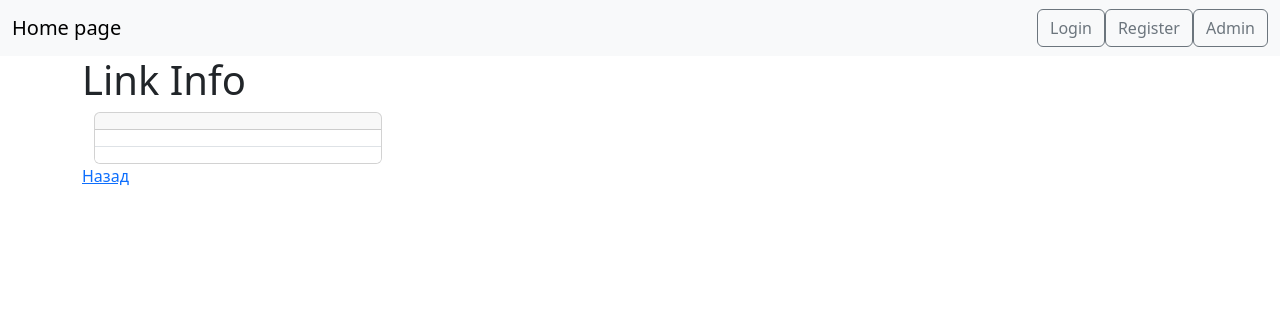
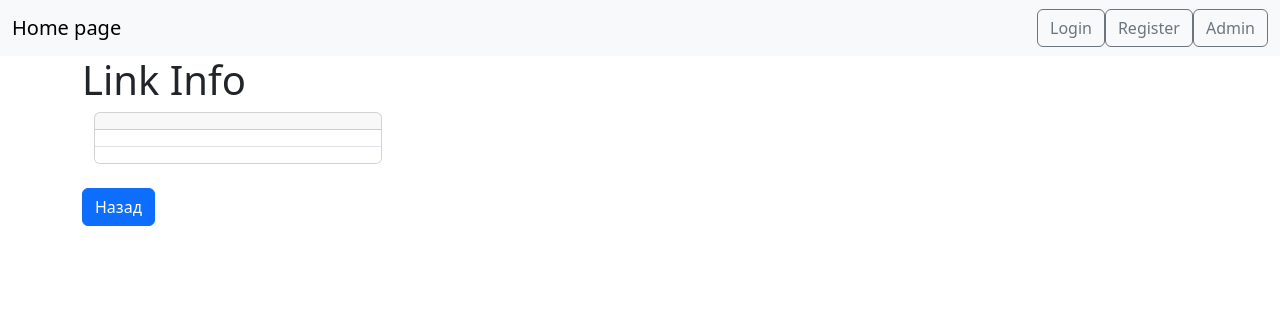
Before and after one commit to 3nk0d/Python_Basic_Course-Project, a Django app: template news_portal/web_interface/templates/web_interface/rss_links_detail.html in a window 1280 px wide. Shown: the top 316 px of the page. Run offline with Django 4.2, Linux system fonts and the light colour scheme; the template is opened without the code that fills it, so the values that code supplies are empty.

Commit message:
Add space

```diff
--- a/news_portal/web_interface/templates/web_interface/rss_links_detail.html
+++ b/news_portal/web_interface/templates/web_interface/rss_links_detail.html
@@ -22,8 +22,8 @@
           </ul>
         </div>
     </div>
-
-    <a href=" {% url 'sources' %}">Назад</a>
+    <br>
+    <a href=" {% url 'sources' %}" class="btn btn-primary">Назад</a>
 {% endblock %}
 </body>
 </html>
```
